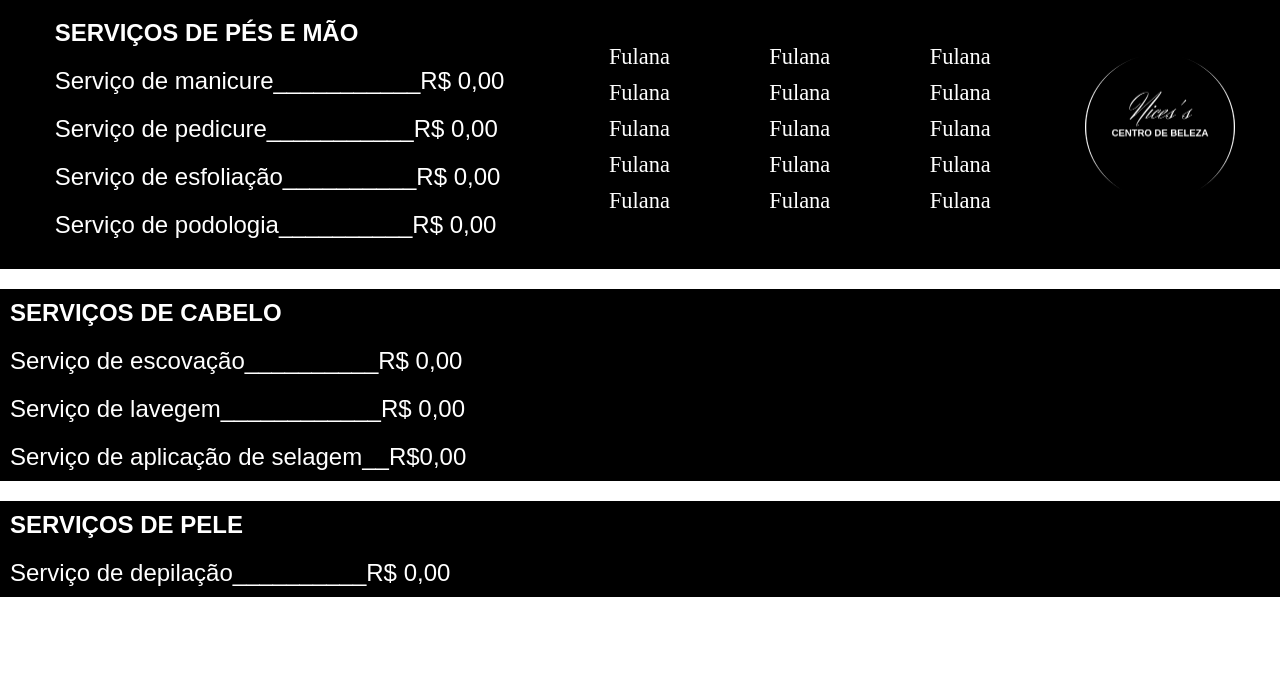
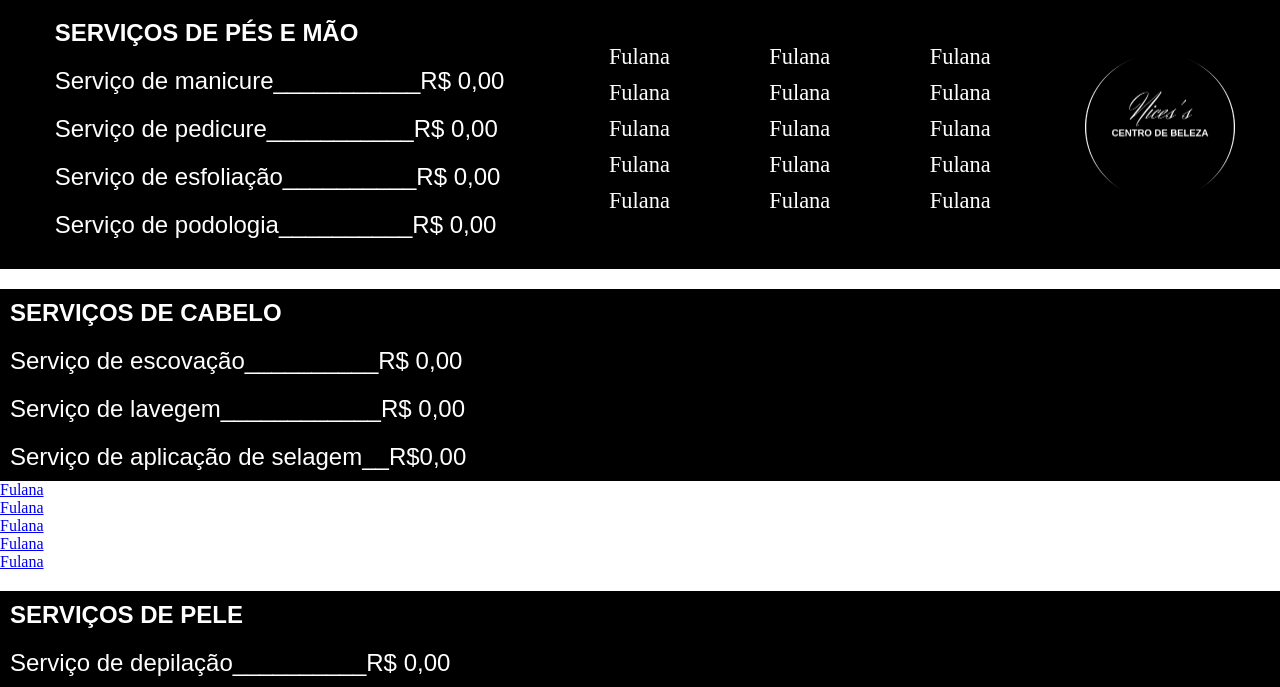
Before and after one commit to adilsonbig/system_beauty_salo.github.io, a plain HTML site: page servicos.html in a window 1280 px wide. Shown: the part 116-803 px from the top of the page. Drawn offline with Linux system fonts and the light colour scheme; a web font is replaced by a local one.

Commit message:
atualizando perfil em servicos

```diff
--- a/servicos.html
+++ b/servicos.html
@@ -61,6 +61,15 @@
            <p>Serviço de lavegem____________R$ 0,00</p>
            <p>Serviço de aplicação de selagem__R$0,00</p>
     </div>
+    <div class="profi2">
+        <ul>
+            <li onmouseover="mudaFoto('imagen/mulher-lista.png')" onmouseout="mudaFoto('imagen/nice.png')"><a href="#">Fulana</a></li>
+            <li onmouseover="mudaFoto('imagen/mulher-lista2.png')" onmouseout="mudaFoto('imagen/nice.png')"><a href="#">Fulana</a></li>
+            <li onmouseover="mudaFoto('imagen/mulher-lista3.png')" onmouseout="mudaFoto('imagen/nice.png')"><a href="#">Fulana</a></li>
+            <li onmouseover="mudaFoto('imagen/mulher-lista4.png')" onmouseout="mudaFoto('imagen/nice.png')"><a href="#">Fulana</a></li>
+            <li onmouseover="mudaFoto('imagen/mulher-lista5.png')" onmouseout="mudaFoto('imagen/nice.png')"><a href="#">Fulana</a></li>
+        </ul>
+    </div>
     <div class="pele">
     <p><strong>SERVIÇOS DE PELE</strong></p>
           <p>Serviço de depilação__________R$ 0,00</p>
```
